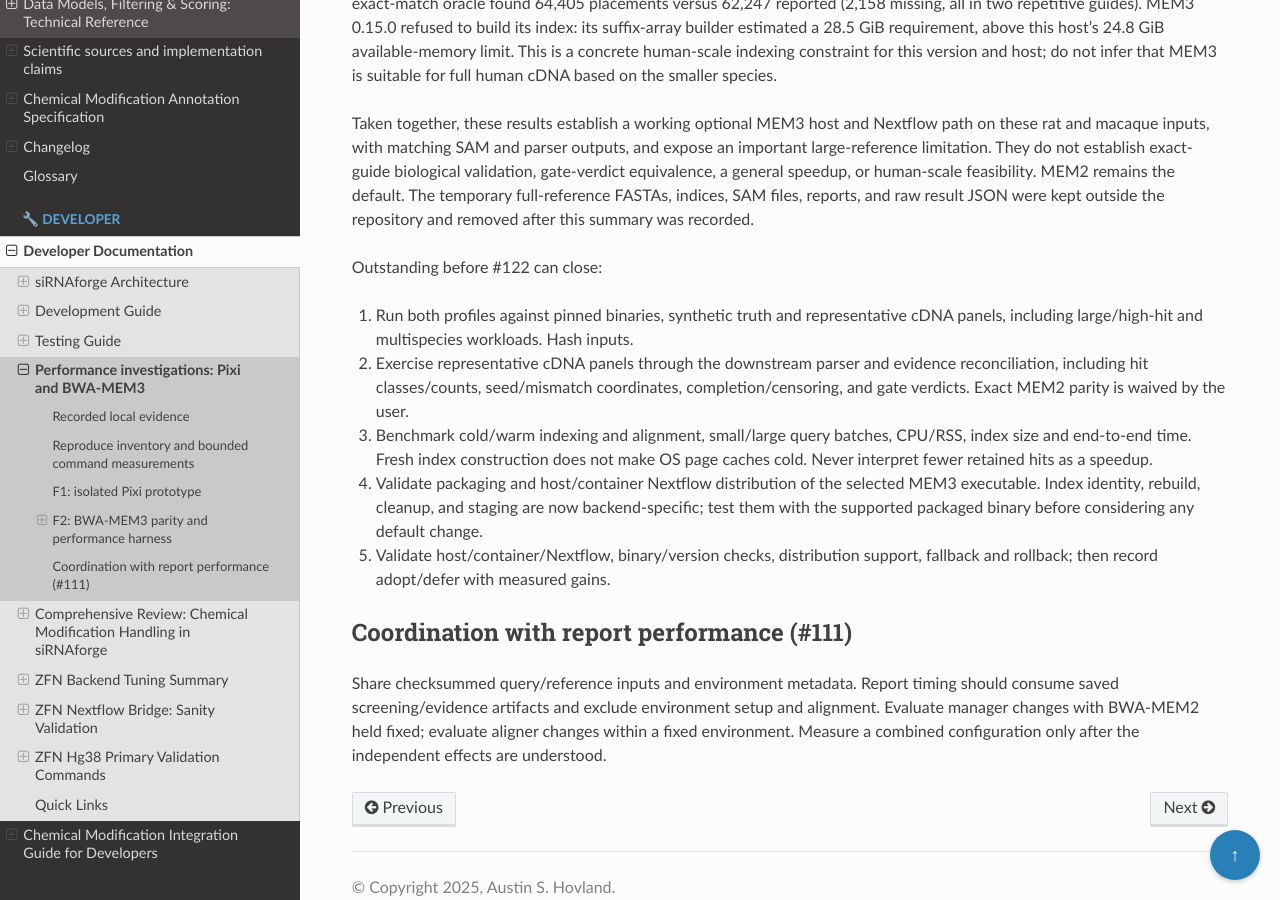
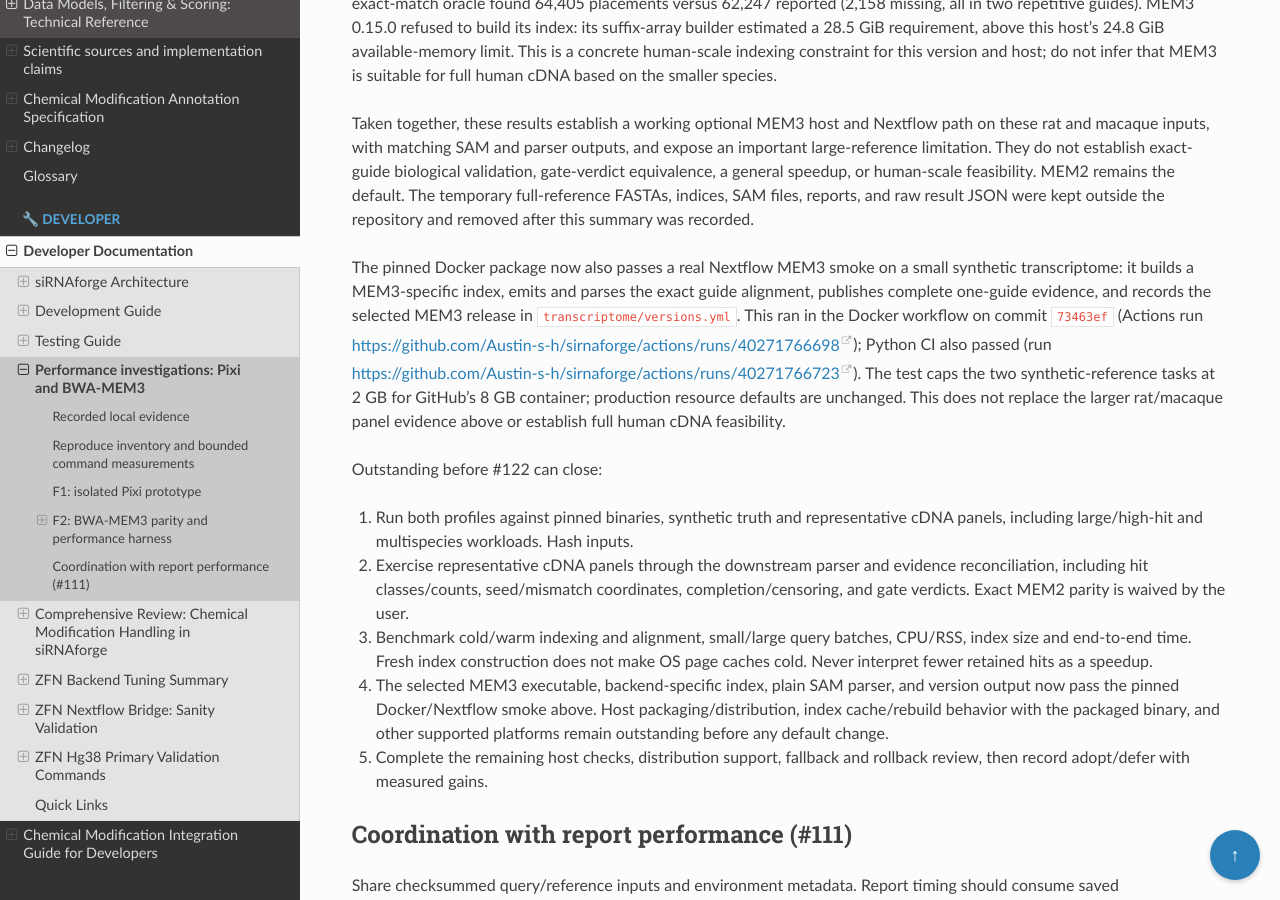
Before and after one commit to Austin-s-h/sirnaforge, a Sphinx documentation site: the page built from docs/developer/performance_review.md, in a window 1280 px wide and 900 px high, scrolled down 5270 px. Built offline with Sphinx 7.4.7 and the Read the Docs theme 3.1.0, drawn with Linux system fonts in a browser that asks for light colours.

Commit message:
Record MEM3 Docker Nextflow evidence

```diff
--- a/docs/developer/performance_review.md
+++ b/docs/developer/performance_review.md
@@ -287,6 +287,18 @@ temporary full-reference FASTAs, indices, SAM files, reports, and raw result
 JSON were kept outside the repository and removed after this summary was
 recorded.
 
+The pinned Docker package now also passes a real Nextflow MEM3 smoke on a small
+synthetic transcriptome: it builds a MEM3-specific index, emits and parses the
+exact guide alignment, publishes complete one-guide evidence, and records the
+selected MEM3 release in `transcriptome/versions.yml`. This ran in the Docker
+workflow on commit `73463ef` (Actions run
+https://github.com/Austin-s-h/sirnaforge/actions/runs/40271766698); Python CI
+also passed (run
+https://github.com/Austin-s-h/sirnaforge/actions/runs/40271766723). The test
+caps the two synthetic-reference tasks at 2 GB for GitHub's 8 GB container;
+production resource defaults are unchanged. This does not replace the larger
+rat/macaque panel evidence above or establish full human cDNA feasibility.
+
 Outstanding before #122 can close:
 
 1. Run both profiles against pinned binaries, synthetic truth and representative
@@ -298,12 +310,13 @@ Outstanding before #122 can close:
 3. Benchmark cold/warm indexing and alignment, small/large query batches, CPU/RSS,
    index size and end-to-end time. Fresh index construction does not make OS
    page caches cold. Never interpret fewer retained hits as a speedup.
-4. Validate packaging and host/container Nextflow distribution of the selected
-   MEM3 executable. Index identity, rebuild, cleanup, and staging are now
-   backend-specific; test them with the supported packaged binary before
-   considering any default change.
-5. Validate host/container/Nextflow, binary/version checks, distribution support,
-   fallback and rollback; then record adopt/defer with measured gains.
+4. The selected MEM3 executable, backend-specific index, plain SAM parser, and
+   version output now pass the pinned Docker/Nextflow smoke above. Host
+   packaging/distribution, index cache/rebuild behavior with the packaged
+   binary, and other supported platforms remain outstanding before any default
+   change.
+5. Complete the remaining host checks, distribution support, fallback and
+   rollback review, then record adopt/defer with measured gains.
 
 ## Coordination with report performance (#111)
 
```
